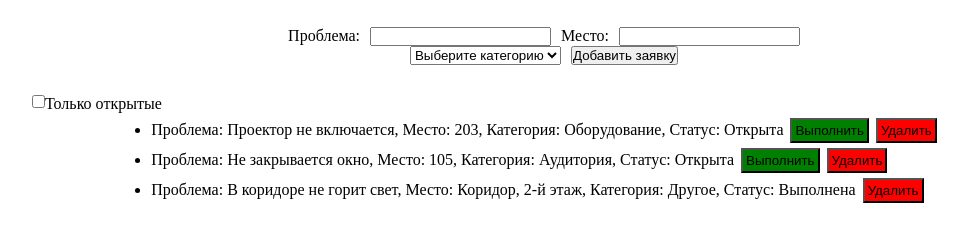
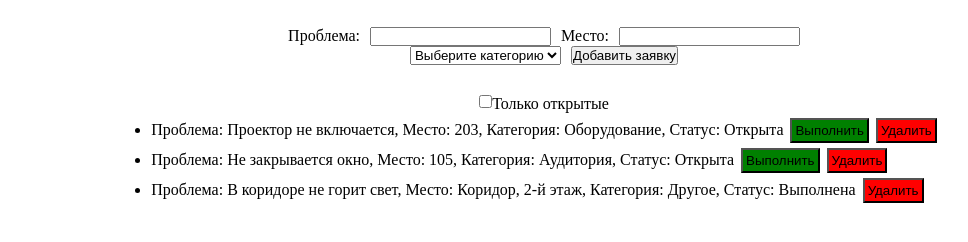
Before and after one commit to Nikita-2900/mdk7.3, a plain HTML site: page index.html in a window 1280 px wide. Shown: the part 70-312 px from the top of the page, without its empty margins (96-1064 px from the left). Drawn offline with Linux system fonts and the light colour scheme.

Commit message:
еще немного доработал стили

```diff
--- a/style.css
+++ b/style.css
@@ -33,7 +33,7 @@ h1 {
 .sss {
     margin-top: 30px;
     display: flex;
-    margin-left: 10dvw;
+    justify-content: center;
 }
 p {
     display: flex;
```
